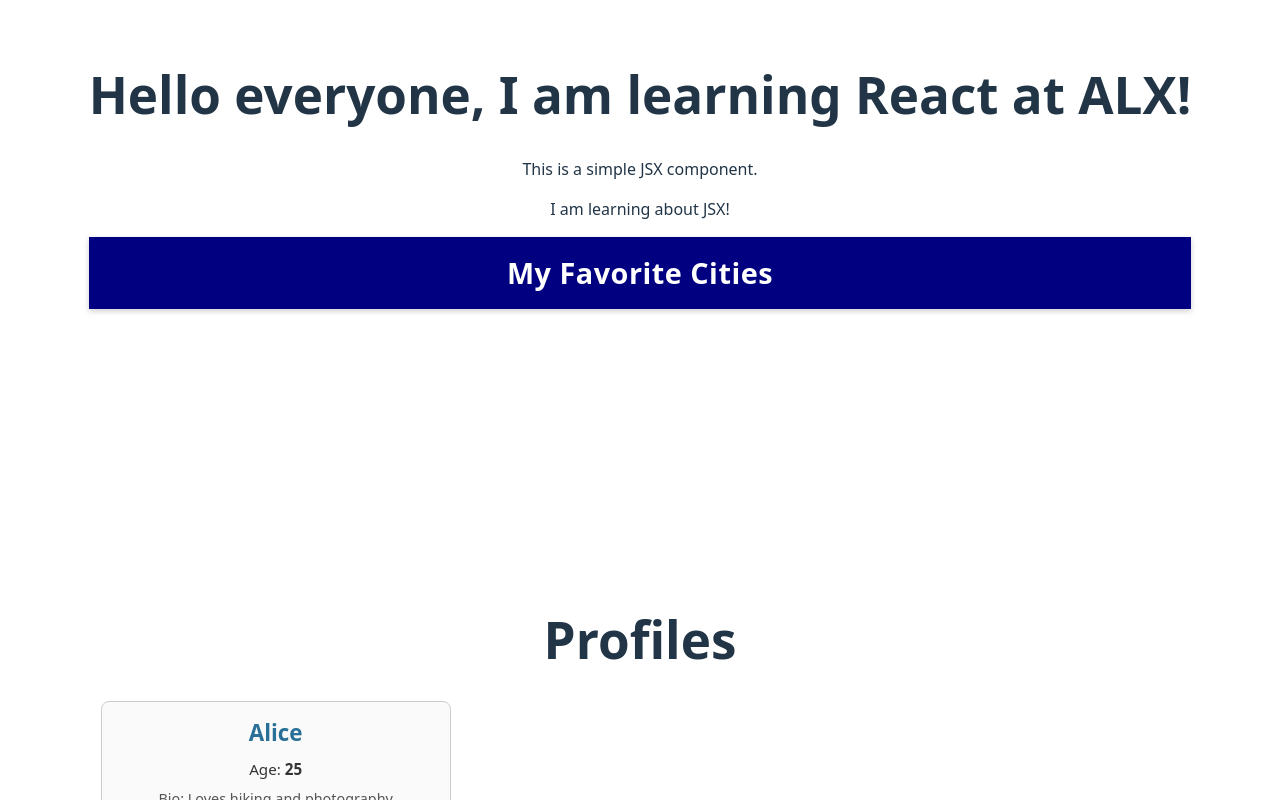
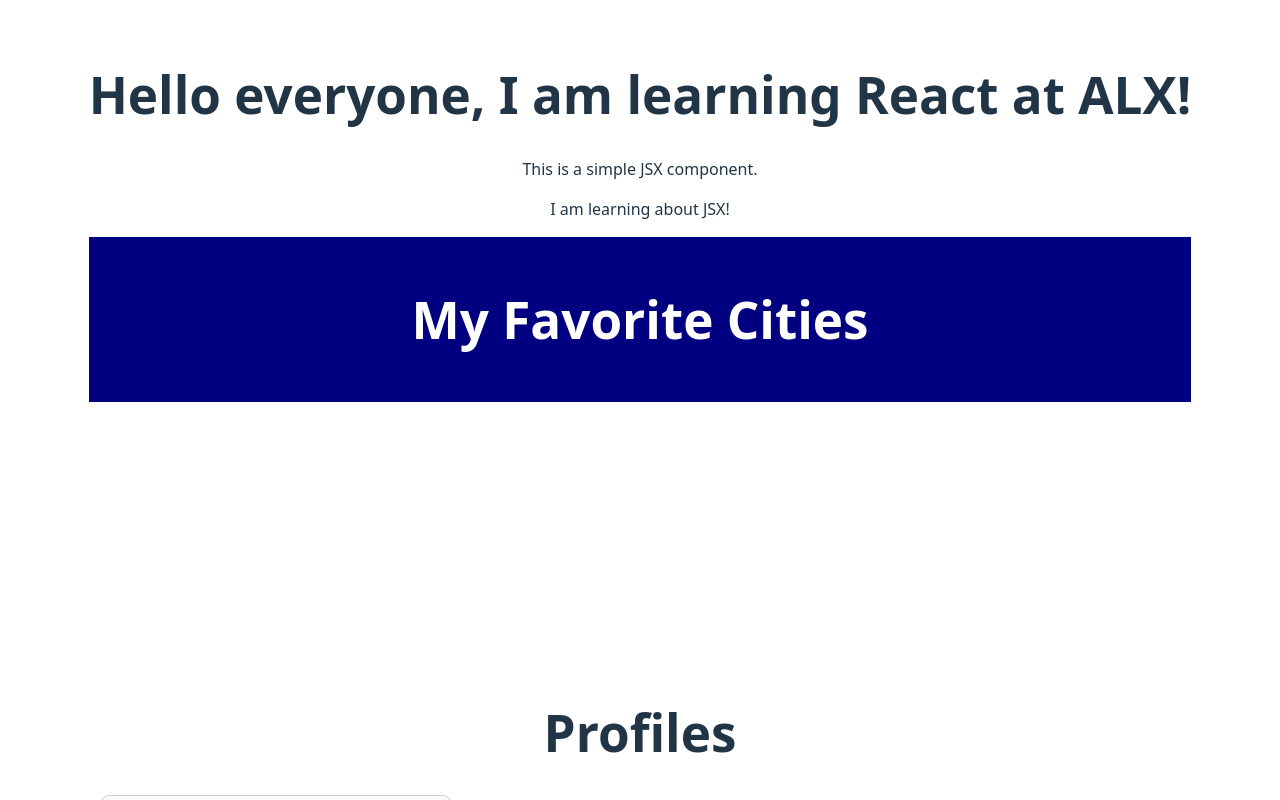
Before and after one commit to Toqa-Khalifa/alx-fe-reactjs, a React (Vite) app in the folder alx-react-app-new/: page / in a window 1280 px wide. Shown: the top 800 px of the page. Built offline with nearby package versions, Linux system fonts and the light colour scheme.

Commit message:
check the bugs

```diff
--- a/alx-react-app-new/src/components/Header.jsx
+++ b/alx-react-app-new/src/components/Header.jsx
@@ -1,20 +1,18 @@
-// Header.jsx
 import React from 'react';
 
-const Header = () => {
+function Header() {
   return (
-    <header style={{
-      backgroundColor: 'navy',
-      color: 'white',
-      textAlign: 'center',
-      padding: '20px 10px',
-      boxShadow: '0 2px 6px rgba(0,0,0,0.2)'
-    }}>
-      <h1 style={{ margin: 0, fontSize: '1.8rem', letterSpacing: '0.5px' }}>
-        My Favorite Cities
-      </h1>
+    <header
+      style={{
+        backgroundColor: 'navy',
+        color: 'white',
+        textAlign: 'center',
+        padding: '20px'
+      }}
+    >
+      <h1>My Favorite Cities</h1>
     </header>
   );
-};
+}
 
 export default Header;
```
